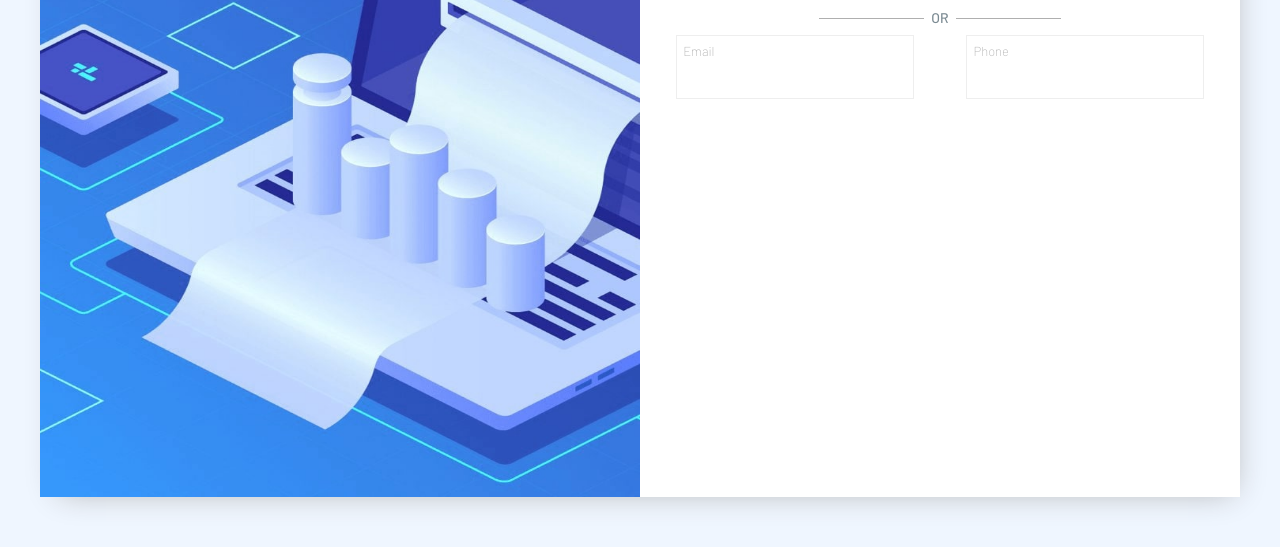
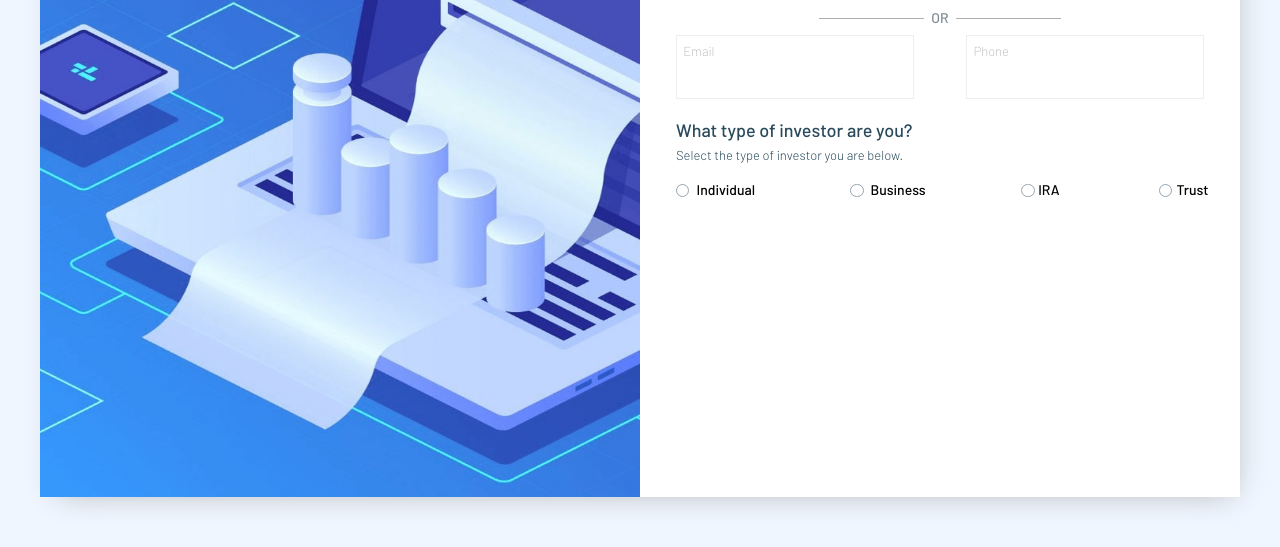
Before and after one commit to Yueuwu/css-task, a plain HTML site: page index.html in a window 1280 px wide. Shown: the part 247-794 px from the top of the page. Drawn offline with Linux system fonts and the light colour scheme.

Commit message:
done: selection part

```diff
--- a/css/style.css
+++ b/css/style.css
@@ -176,6 +176,72 @@
 	color: #afafaf;
 }
 
+.whatType {
+	margin-top: 4%;
+}
+
+.largeType {
+	font-weight: 500;
+	font-size: large;
+	color: #2a4a5c;
+}
+
+.smallType {
+	margin-top: 2%;
+	font-weight: 300;
+	font-size: small;
+	color: #2a4a5c;
+}
+
+.selectionContainer {
+	display: flex;
+	justify-content: space-between;
+
+	margin-top: 4%;
+}
+
+.checkWrapper {
+	display: flex;
+	align-items: center;
+	justify-content: space-around;
+}
+
+.checkmark {
+	display: grid;
+	place-content: center;
+
+	appearance: none;
+	background-color: #fff;
+	margin: 0;
+
+	width: 1em;
+	height: 1em;
+	border: 0.1em solid #96a5b1;
+	border-radius: 50%;
+}
+
+.checkmark::before {
+	content: "";
+	width: 1em;
+	height: 1em;
+	transform: scale(0);
+	transition: 120ms transform ease-in-out;
+	border: 3px solid #3698fb;
+	border-radius: 50%;
+}
+
+.checkmark:checked::before {
+	transform: scale(1);
+}
+
+.checkLabel {
+	margin-left: 10%;
+
+	font-weight: 500;
+	color: #000;
+}
+
+
 @media (max-width: 768px) {
 	.boxWrapper {
 		justify-content: center;
--- a/index.html
+++ b/index.html
@@ -45,6 +45,32 @@
 								<input class="input" name="phone"/>
 							</div>
 						</div>
+						<div class="whatType">
+							<div class="largeType">
+								What type of investor are you?
+							</div>
+							<div class="smallType">
+								Select the type of investor you are below.
+							</div>
+						</div>
+						<div class="selectionContainer">
+							<div class="checkWrapper">
+								<input class="checkmark" name="type" type="radio"/>
+								<label class="checkLabel">Individual</label>
+							</div>
+							<div class="checkWrapper">
+								<input class="checkmark" name="type" type="radio" />
+								<label class="checkLabel">Business</label>
+							</div>
+							<div class="checkWrapper">
+								<input class="checkmark" name="type" type="radio" />
+								<label class="checkLabel">IRA</label>
+							</div>
+							<div class="checkWrapper">
+								<input class="checkmark" name="type" type="radio" />
+								<label class="checkLabel">Trust</label>
+							</div>
+						</div>
 					</div>
 				</div>
 			</div>
```
